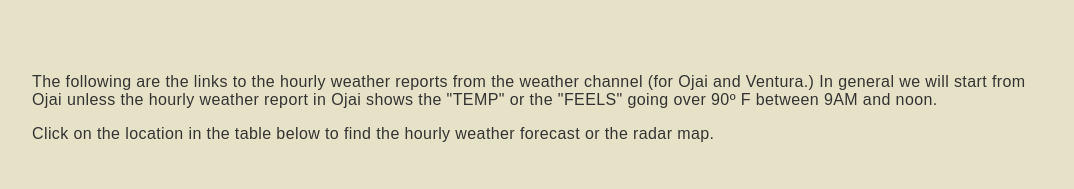
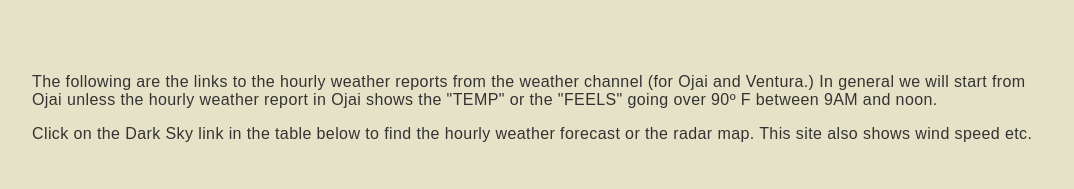
Before and after one commit to odulzaides/cyclist_postcss, a website built with webpack: page app/index.html in a window 1280 px wide. Shown: the part 2300-2489 px from the top of the page, without its empty margins (96-1170 px from the left). Built offline with nearby package versions, Linux system fonts and the light colour scheme.

Commit message:
TASK: Saved master changes

```diff
--- a/app/assets/styles/components/_nav.css
+++ b/app/assets/styles/components/_nav.css
@@ -37,3 +37,4 @@ nav {
     /* margin-bottom:1em; */
   }
 }
+/* TODO: fix weather */
--- a/app/index.html
+++ b/app/index.html
@@ -152,13 +152,15 @@
 
         </p>
         <p>
-          Click on the location in the table below to find the hourly weather forecast or the radar map.
+          Click on the Dark Sky link in the table below to find the hourly weather forecast or the radar map. This site also shows
+          wind speed etc.
         </p>
       </div>
       <div class="weather-widgets bottom">
 
         <iframe id="forecast-embed" type="text/html" frameborder="0" height="245" width="100%" src="http://forecast.io/embed/#lat=34.4480&lon=-119.2429&name=Ojai, Ca&color=#00aaff&font=Raleway&units=us">
         </iframe>
+
         <iframe id="forecast-embed" type="text/html" frameborder="0" height="245" width="100%" src="http://forecast.io/embed/#lat=34.2746&lon=-119.2290&name=Ventura, Ca&color=#00aaff&font=Raleway&units=us">
         </iframe>
 
--- a/app/temp/styles/styles.css
+++ b/app/temp/styles/styles.css
@@ -517,6 +517,8 @@ nav {
   transition: all 0.4s ease;/* margin-bottom:1em; */
 }
 
+/* TODO: fix weather */
+
 .hero {
   background: url('../../assets/images/ojai-hero.jpg') center center no-repeat;
   @include vp-background-size(cover);
```
